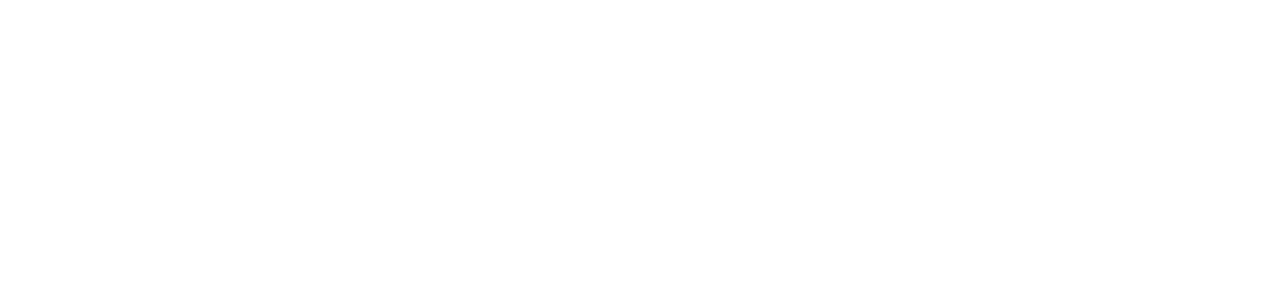
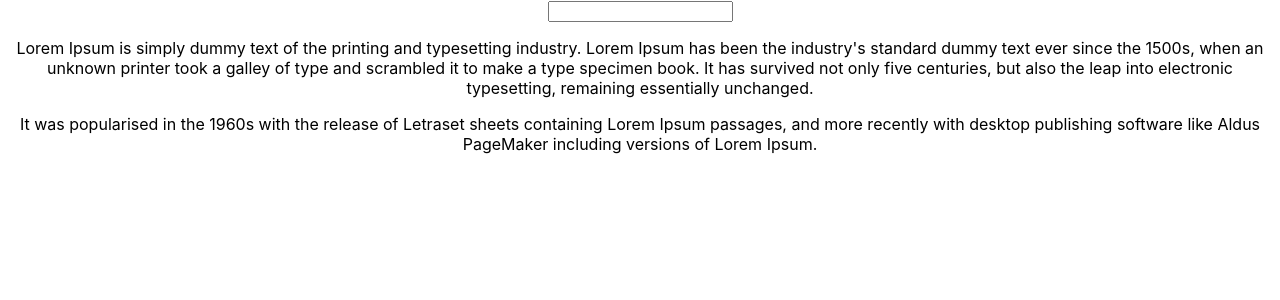
Before and after one commit to Chitresh97/react-assignment-1, a React (Create React App) app: page / in a window 1280 px wide. Shown: the top 300 px of the page. Built offline with nearby package versions, Linux system fonts and the light colour scheme.

Commit message:
2nd and 3rd task completed

```diff
--- a/src/App.js
+++ b/src/App.js
@@ -6,6 +6,8 @@
   render() {
     return (
       <div className="App">
+        <UserInput/>
+        <UserOutput/>
 
       </div>
     );
--- a/src/UserInput/UserInput.js
+++ b/src/UserInput/UserInput.js
@@ -1,6 +1,10 @@
 import React from 'react'
 
 const UserInput=()=>{
-
+    return(
+        <div className="UserInput">
+            <input type="text"/>
+        </div>
+    )
 };
 export default UserInput;
--- a/src/UserOutput/UserOutput.js
+++ b/src/UserOutput/UserOutput.js
@@ -1,6 +1,18 @@
 import React from 'react'
 
 const UserOutput=()=>{
+    return(
+        <div className="UserInput">
+            <p> Lorem Ipsum is simply dummy text of the printing and typesetting industry.
+                Lorem Ipsum has been the industry's standard dummy text ever since the 1500s,
+                when an unknown printer took a galley of type and scrambled it to make a type specimen book.
+                It has survived not only five centuries, but also the leap into electronic typesetting,
+                remaining essentially unchanged. </p>
+                <p>It was popularised in the 1960s with the release of Letraset
+                sheets containing Lorem Ipsum passages, and more recently with desktop publishing software
+                like Aldus PageMaker including versions of Lorem Ipsum. </p>
+        </div>
+    )
 
 };
 export default UserOutput;
```
